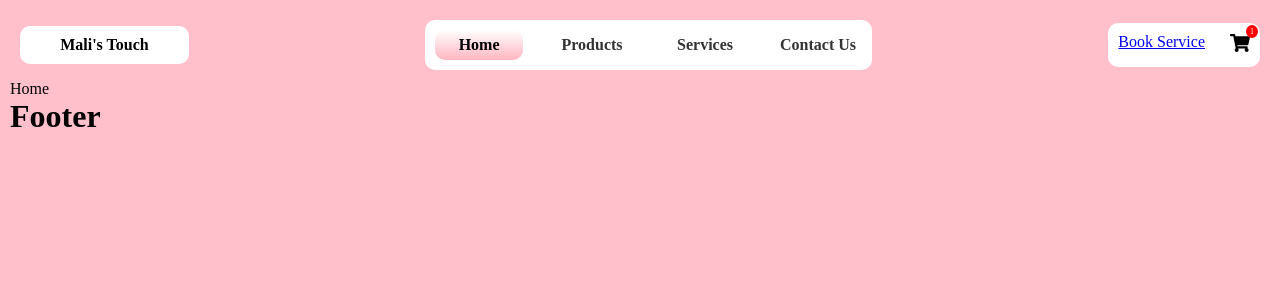
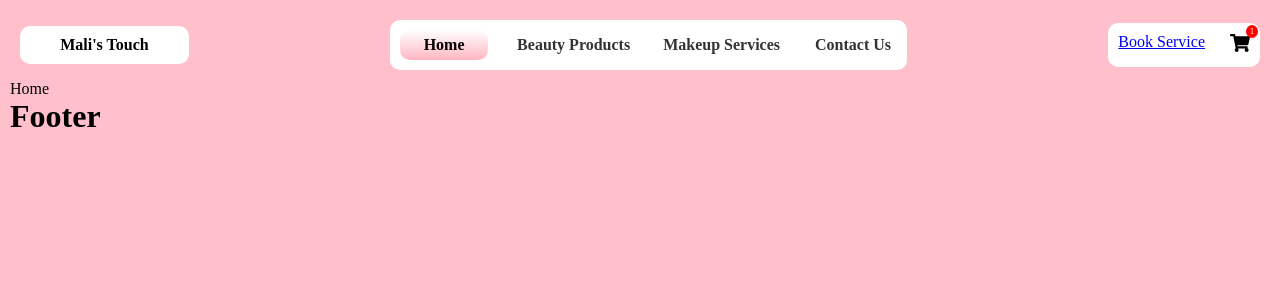
Before and after one commit to developer866/MakeUpStore, a React (Vite) app: page / in a window 1280 px wide. Shown: the top 300 px of the page. Built offline with nearby package versions, Linux system fonts and the light colour scheme.

Commit message:
Update Navbar links for improved clarity and specificity

```diff
--- a/src/components/Navbar.css
+++ b/src/components/Navbar.css
@@ -98,8 +98,6 @@
       rgba(255, 182, 193, 0)
     );
   }
-
-
 }
 
 /* Mobile menu icon */
--- a/src/components/Navbar.jsx
+++ b/src/components/Navbar.jsx
@@ -24,10 +24,10 @@ function Navbar() {
                 <p>Home</p>
               </NavLink>
               <NavLink to="/Products">
-                <p>Products</p>
+                <p>Beauty Products</p>
               </NavLink>
               <NavLink to="/Services">
-                <p>Services</p>
+                <p>Makeup Services</p>
               </NavLink>
               <NavLink to="/Contact">
                 <p>Contact Us</p>
```
